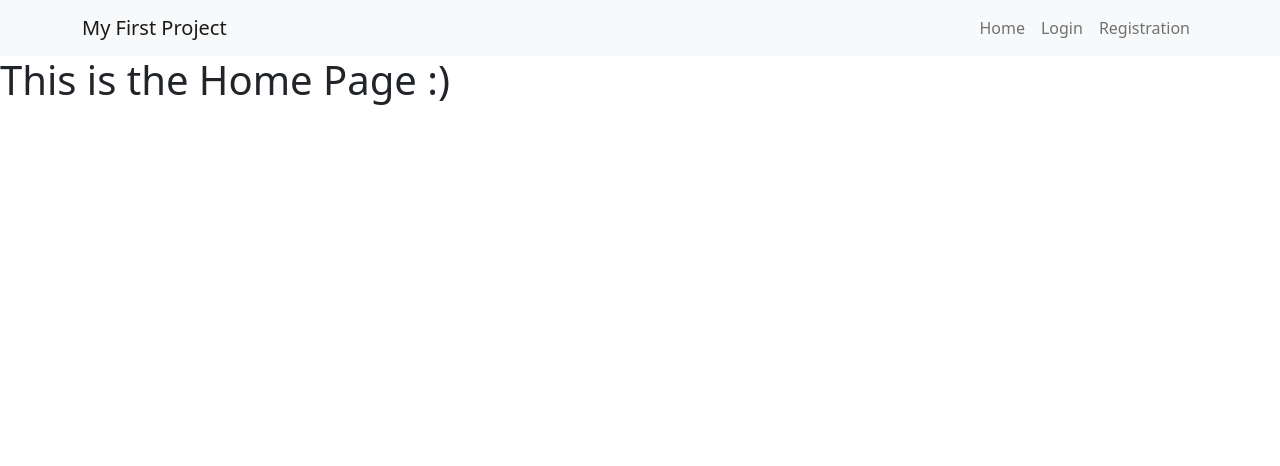
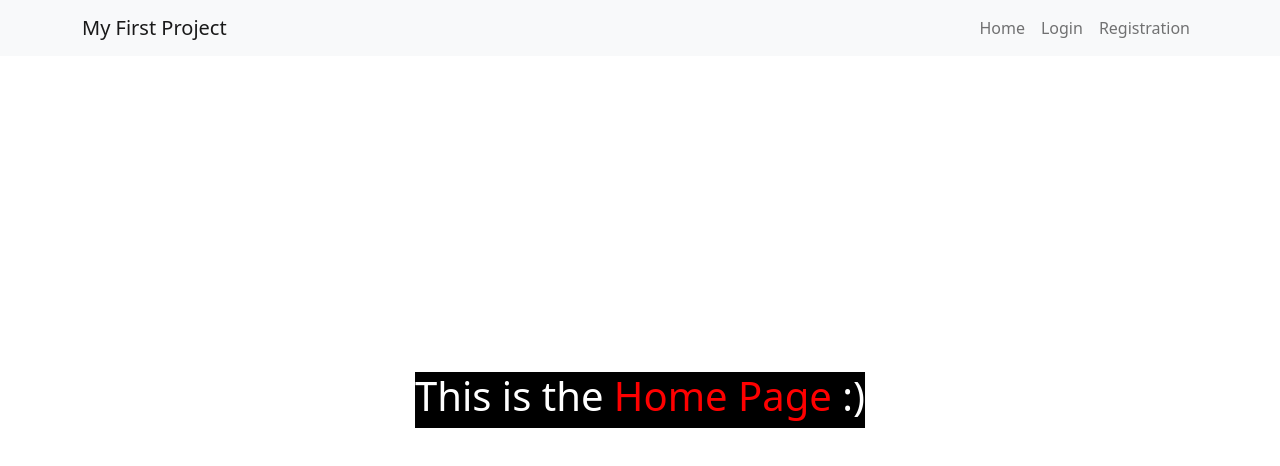
Before and after one commit to tettsuns/first-repo, a React (Create React App) app: page /home in a window 1280 px wide. Shown: the top 466 px of the page. Built offline with nearby package versions, Linux system fonts and the light colour scheme.

Commit message:
fixed home page

```diff
--- a/src/components/Navbar.jsx
+++ b/src/components/Navbar.jsx
@@ -11,9 +11,9 @@ function BasicExample() {
         <Navbar.Toggle aria-controls="basic-navbar-nav" />
         <Navbar.Collapse id="basic-navbar-nav">
           <Nav className="justify-content-end" style={{ width: "100%" }}>
-            <Nav.Link href="#home">Home</Nav.Link>
-            <Nav.Link href="#login">Login</Nav.Link>
-            <Nav.Link href="#registration">Registration</Nav.Link>
+            <Nav.Link href="/home">Home</Nav.Link>
+            <Nav.Link href="/login">Login</Nav.Link>
+            <Nav.Link href="/registration">Registration</Nav.Link>
           </Nav>
         </Navbar.Collapse>
       </Container>
--- a/src/pages/Homepage.jsx
+++ b/src/pages/Homepage.jsx
@@ -2,7 +2,17 @@ import React from 'react';
 
 const HomePage = () => {
     return (
-        <h1>This is the Home Page :)</h1>
+        <div
+      style={{
+        position: "absolute",
+        top: "50%",
+        left: "50%",
+        transform: "translate(-50%, -50%)",
+        background: "black"
+      }}
+    >
+        <h1 style={{color: "white"}}>This is the <span style={{color: "red"}}>Home Page</span> :)</h1>
+        </div>
     );
 };
 
```
Also changed, not shown: src/pages/Registration.jsx (line endings or trailing spaces).
